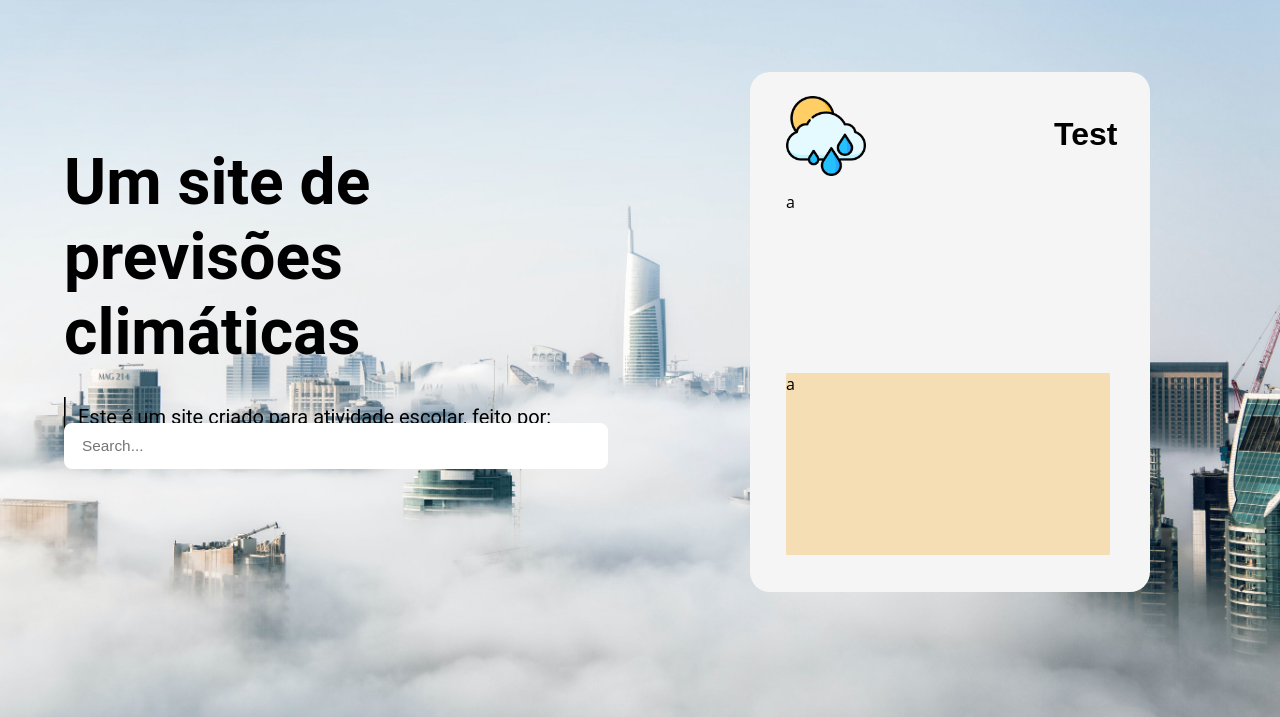
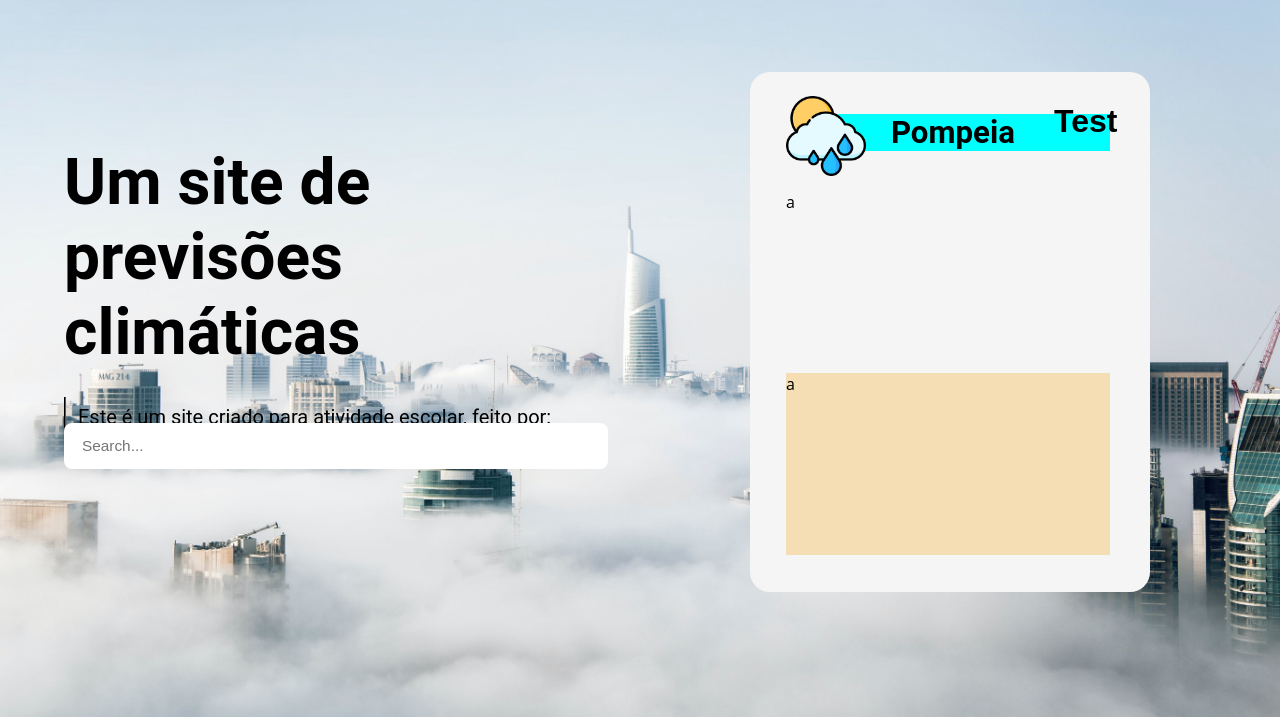
Before and after one commit to MatheusRph/API_TEST, a website: page pages/contato.html in a window 1280 px wide. Shown: the part 83-800 px from the top of the page. Drawn offline with Linux system fonts and the light colour scheme.

Commit message:
Add: City Name In Layout

```diff
--- a/pages/contato.html
+++ b/pages/contato.html
@@ -31,6 +31,7 @@
             <div class="red info-grid">
                 <img id="chuva" src="./img/chuva.png" alt="CHUVA">
                 <span id="temperature" class='span'>Test</span>
+                <span id="city">Pompeia</span>
             </div>
             <div class="green info-grid">a</div>
             <div class="white info-grid">a</div>
--- a/pages/css/home.css
+++ b/pages/css/home.css
@@ -64,17 +64,17 @@
     align-items: center;
     justify-content: center;
     display: flex;
-    margin-top: -20%;
+    margin-top: -24%;
     margin-left: 85%;
     font-size: 4vh;
     font-family: "Gothic A1", sans-serif;
-    font-weight: 900;
+    font-weight: 700;
     font-style: normal;
 }
 
 #C{
     display: flex;
-    margin-top: -18%;
+    margin-top: -22%;
     font-size: 2vh;
     font-family: "Roboto";
 
@@ -91,3 +91,16 @@
     font-size: 2.5vh;
     margin-top: -2vh;
 }
+
+#city{
+    align-items: center;
+    justify-content: center;
+    background-color: aqua;
+    display: flex;
+    margin-top: -8%;
+    margin-left: 3%;
+    font-size: 3.9vh;
+    font-family: "Roboto";
+    font-weight: 700;
+    font-style: normal;
+}
```
